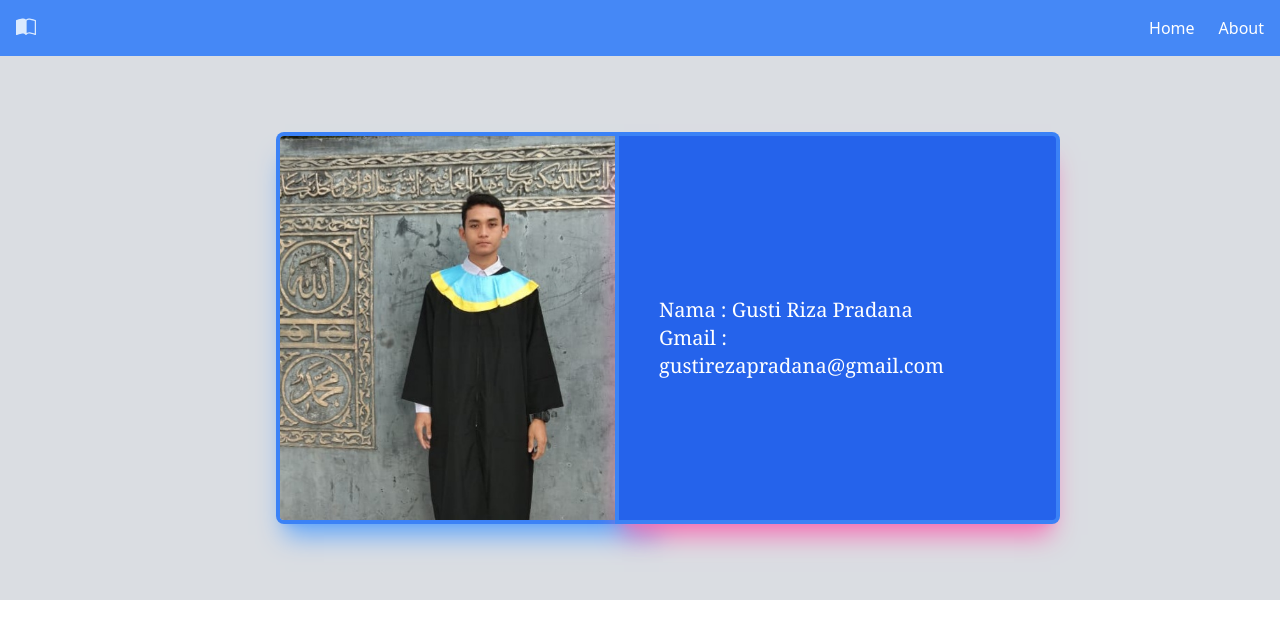
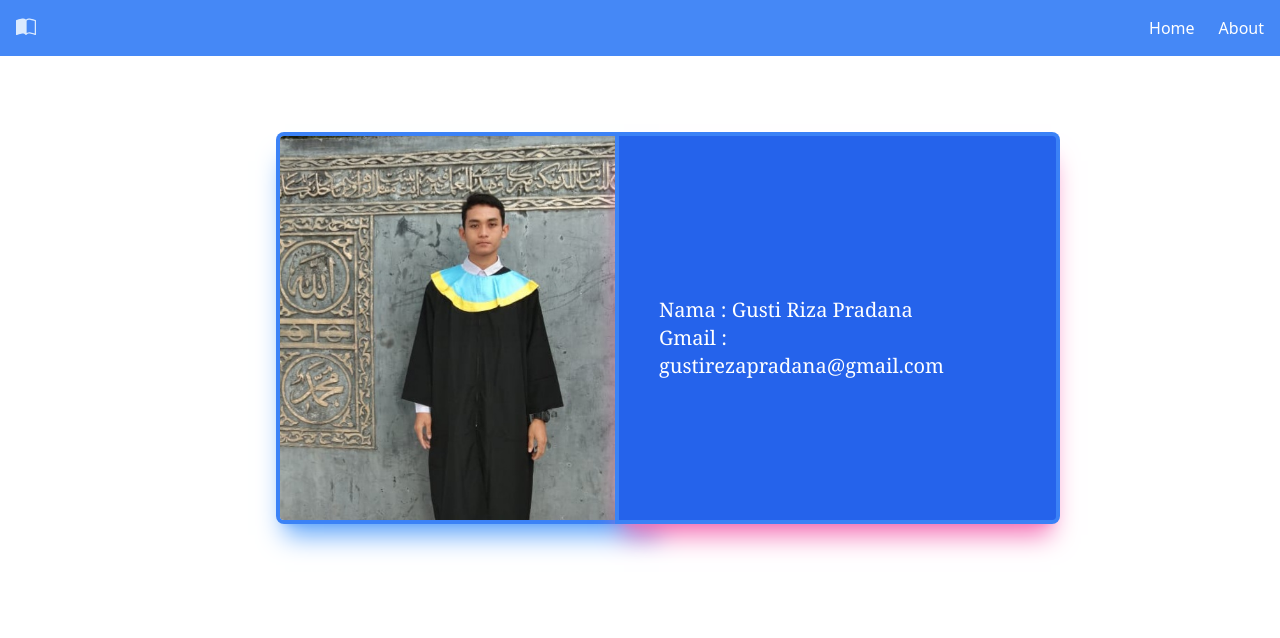
Before and after one commit to TeguhDanaPrayuda1/blog, a React (Create React App) app: page /About in a window 1280 px wide. Shown: the top 638 px of the page. Built offline with nearby package versions, Linux system fonts and the light colour scheme.

Commit message:
fix about

```diff
--- a/src/pages/About/About.js
+++ b/src/pages/About/About.js
@@ -5,7 +5,7 @@ const About = () => {
     return (
         <div>
             <Navbar />
-            <div className="block w-full py-10 mx-auto select-none md:flex md:py-20 md:px-56 h-max bg-gray-300/80">
+            <div className="w-screen py-10 mx-auto select-none h-max md:flex md:py-20 md:px-56">
                 <div className="flex w-full h-max">
                     <img
                         src="/gusti.jpg"
```
